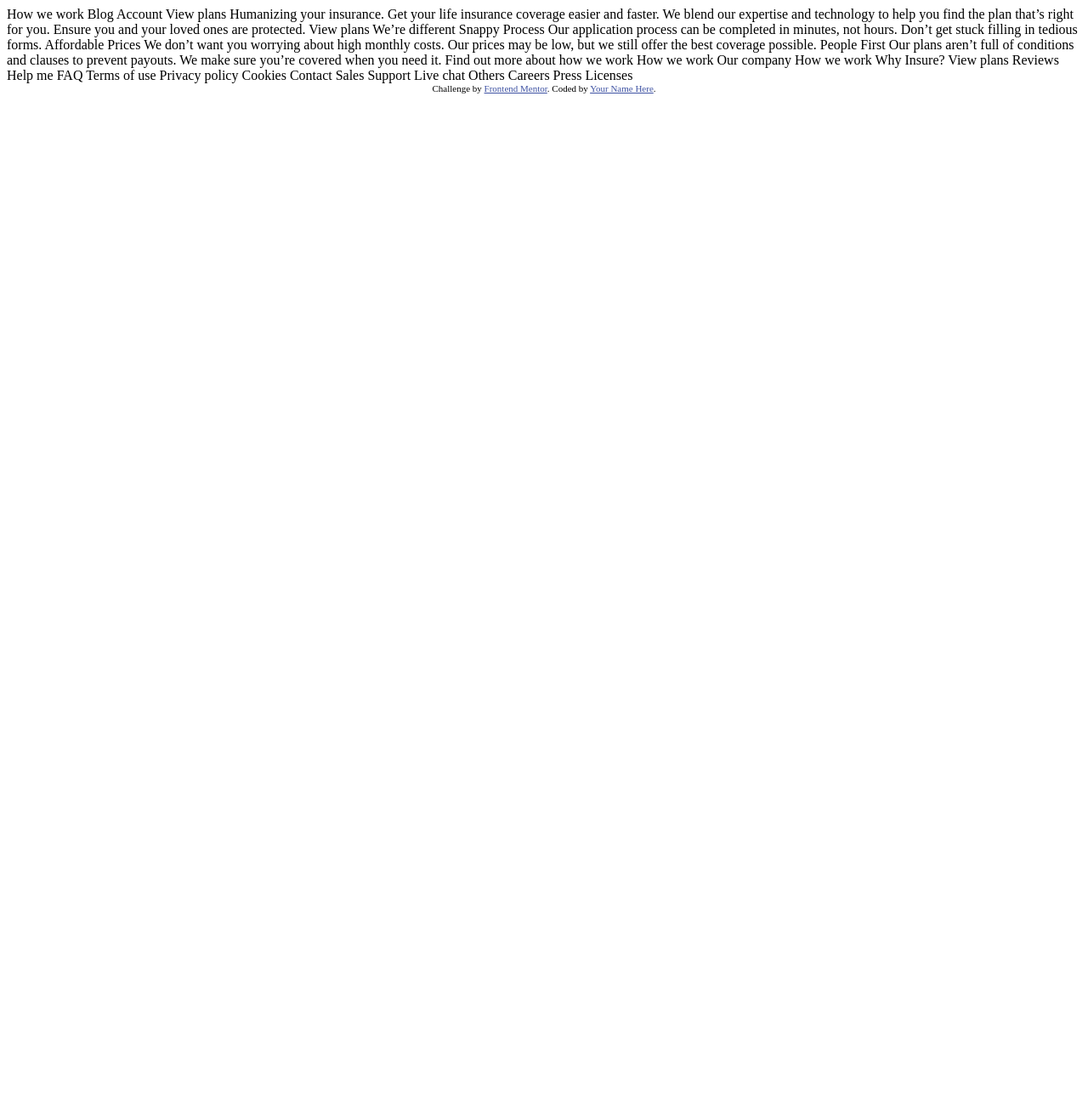
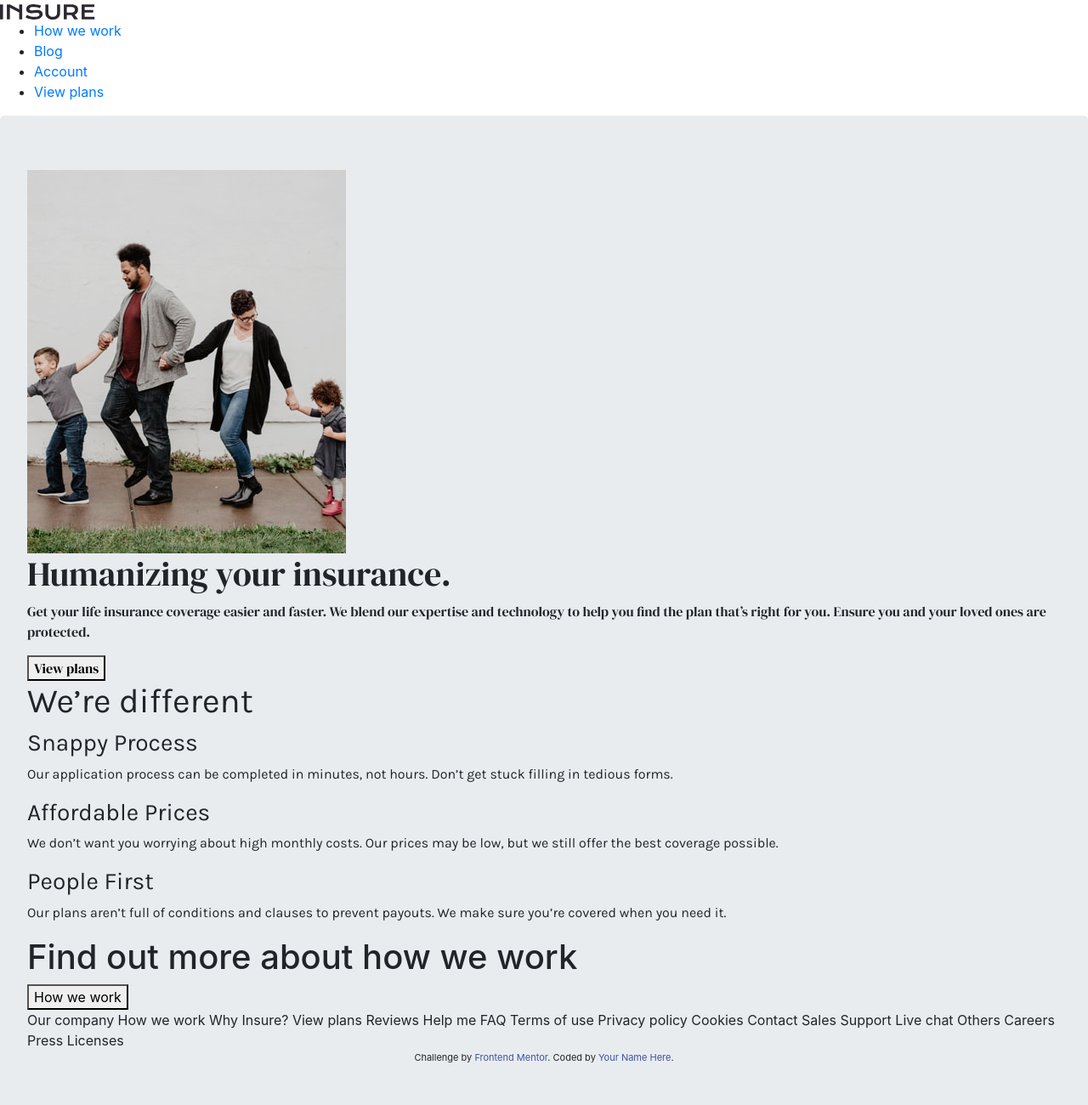
Before and after one commit to benfielding74/insure-landing-page, a plain HTML site: page index.html in a window 1280 px wide. Shown: the top 1300 px of the page at 85% size. Before the commit the page ends 800 px from the top, so only its background shows below. Drawn offline with nearby package versions, Linux system fonts and the light colour scheme.

Commit message:
Started laying out markup and added stylesheet

```diff
--- a/index.html
+++ b/index.html
@@ -1,55 +1,86 @@
 <!DOCTYPE html>
 <html lang="en">
+
   <head>
     <meta charset="UTF-8">
-  <meta name="viewport" content="width=device-width, initial-scale=1.0"> <!-- displays site properly based on user's device -->
+    <meta name="viewport" content="width=device-width, initial-scale=1.0">
+    <!-- displays site properly based on user's device -->
 
     <link rel="icon" type="image/png" sizes="32x32" href="./images/favicon-32x32.png">
+    <link rel="stylesheet" type="text/css" href="./styles.css" />
+    <link rel="stylesheet" href="https://stackpath.bootstrapcdn.com/bootstrap/4.4.1/css/bootstrap.min.css"
+      integrity="sha384-Vkoo8x4CGsO3+Hhxv8T/Q5PaXtkKtu6ug5TOeNV6gBiFeWPGFN9MuhOf23Q9Ifjh" crossorigin="anonymous">
+    <link href="https://fonts.googleapis.com/css2?family=Karla:wght@400;700&display=swap" rel="stylesheet">
+    <link href="https://fonts.googleapis.com/css2?family=DM+Serif+Display&display=swap" rel="stylesheet">
 
     <title>Frontend Mentor | Insure landing page</title>
 
     <!-- Feel free to remove these styles or customise in your own stylesheet 👍 -->
     <style>
-    .attribution { font-size: 11px; text-align: center; }
-    .attribution a { color: hsl(228, 45%, 44%); }
+      .attribution {
+        font-size: 11px;
+        text-align: center;
+      }
+
+      .attribution a {
+        color: hsl(228, 45%, 44%);
+      }
     </style>
   </head>
+
   <body>
+    <nav>
+      <img src="./images/logo.svg">
+      <ul>
+        <li><a href="#" target="#">How we work</a></li>
+        <li><a href="#" target="#">Blog</a></li>
+        <li><a href="#" target="#">Account</a></li>
+        <li><a href="#" target="#">View plans</a></li>
+      </ul>
+    </nav>
+    <div class="jumbotron">
+      <header>
+        <img src="./images/image-intro-mobile.jpg" alt="A family holding hands">
+        <div>
+          <h1>Humanizing your insurance.</h1>
 
-  How we work
-  Blog
-  Account
-  View plans
+          <p>Get your life insurance coverage easier and faster. We blend our expertise
+            and technology to help you find the plan that’s right for you. Ensure you
+            and your loved ones are protected.</p>
 
-  Humanizing your insurance.
+          <button>View plans</button>
+        </div>
+      </header>
+      <section>
+        <h1>We’re different</h1>
+        <div>
+          <h3>
+            Snappy Process</h3>
+          <p>
+            Our application process can be completed in minutes, not hours. Don’t get
+            stuck filling in tedious forms.</p>
+        </div>
+        <div>
+          <h3>
+            Affordable Prices
+          </h3>
+          <p>
+            We don’t want you worrying about high monthly costs. Our prices may be low,
+            but we still offer the best coverage possible.</p>
+        </div>
+        <div>
+          <h3>
+            People First</h3>
+          <p>
+            Our plans aren’t full of conditions and clauses to prevent payouts. We make
+            sure you’re covered when you need it.</p>
+        </div>
+      </section>
+      <div>
+        <h1>Find out more about how we work</h1>
 
-  Get your life insurance coverage easier and faster. We blend our expertise
-  and technology to help you find the plan that’s right for you. Ensure you
-  and your loved ones are protected.
-
-  View plans
-
-  We’re different
-
-  Snappy Process
-
-  Our application process can be completed in minutes, not hours. Don’t get
-  stuck filling in tedious forms.
-
-  Affordable Prices
-
-  We don’t want you worrying about high monthly costs. Our prices may be low,
-  but we still offer the best coverage possible.
-
-  People First
-
-  Our plans aren’t full of conditions and clauses to prevent payouts. We make
-  sure you’re covered when you need it.
-
-  Find out more about how we work
-
-  How we work
-
+        <button>How we work</button>
+      </div>
       Our company
 
       How we work
@@ -81,5 +112,8 @@
         Challenge by <a href="https://www.frontendmentor.io?ref=challenge" target="_blank">Frontend Mentor</a>.
         Coded by <a href="#">Your Name Here</a>.
       </div>
+
+      <script src="https://unpkg.com/ionicons@5.1.2/dist/ionicons.js"></script>
   </body>
+
 </html>
--- /dev/null
+++ b/styles.css
@@ -0,0 +1,7 @@
+header {
+        font-family: 'DM Serif Display', serif;
+}
+
+section {
+        font-family: 'Karla', sans-serif;
+}
```
Lines whose indentation alone changed are shown as unchanged.
